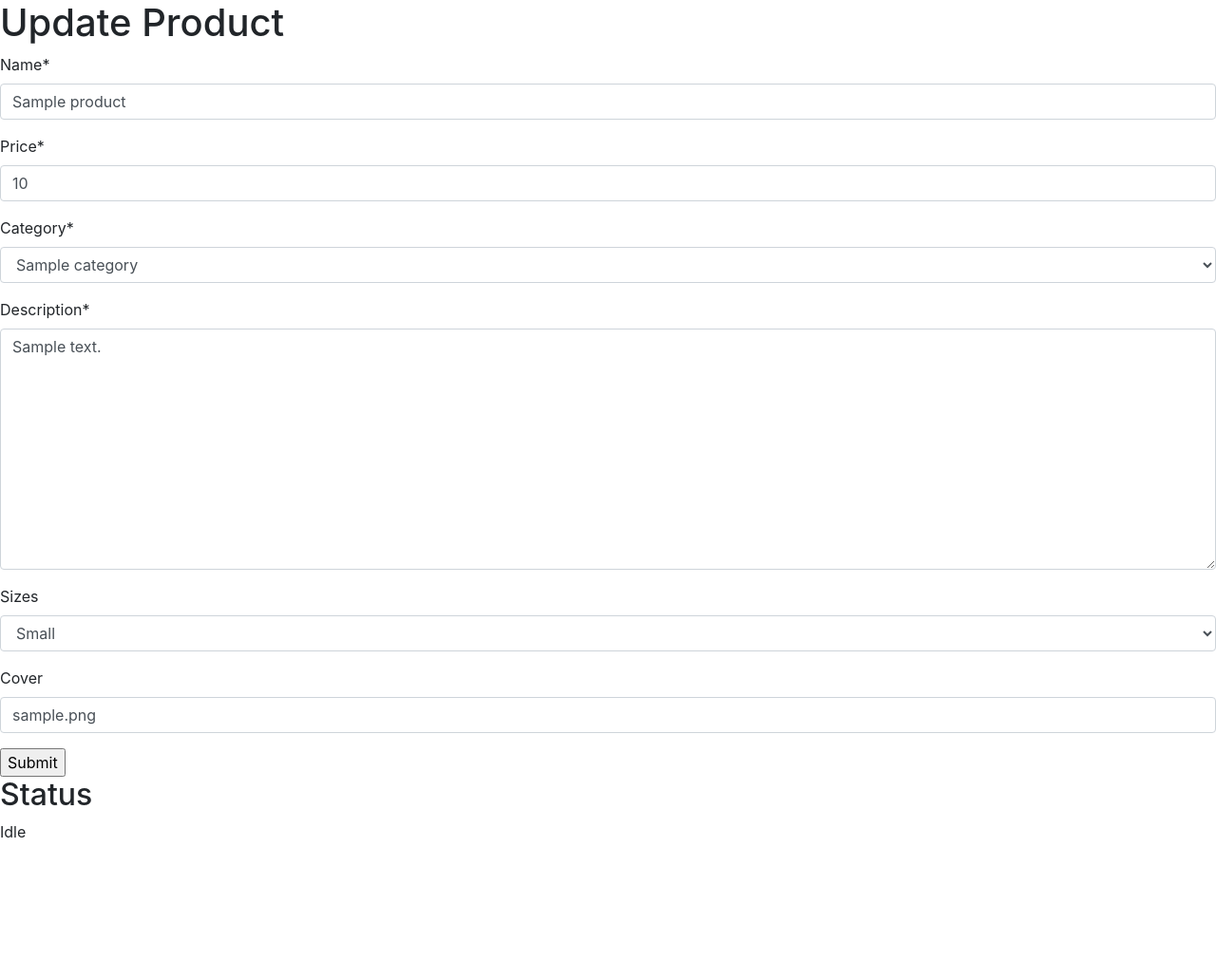
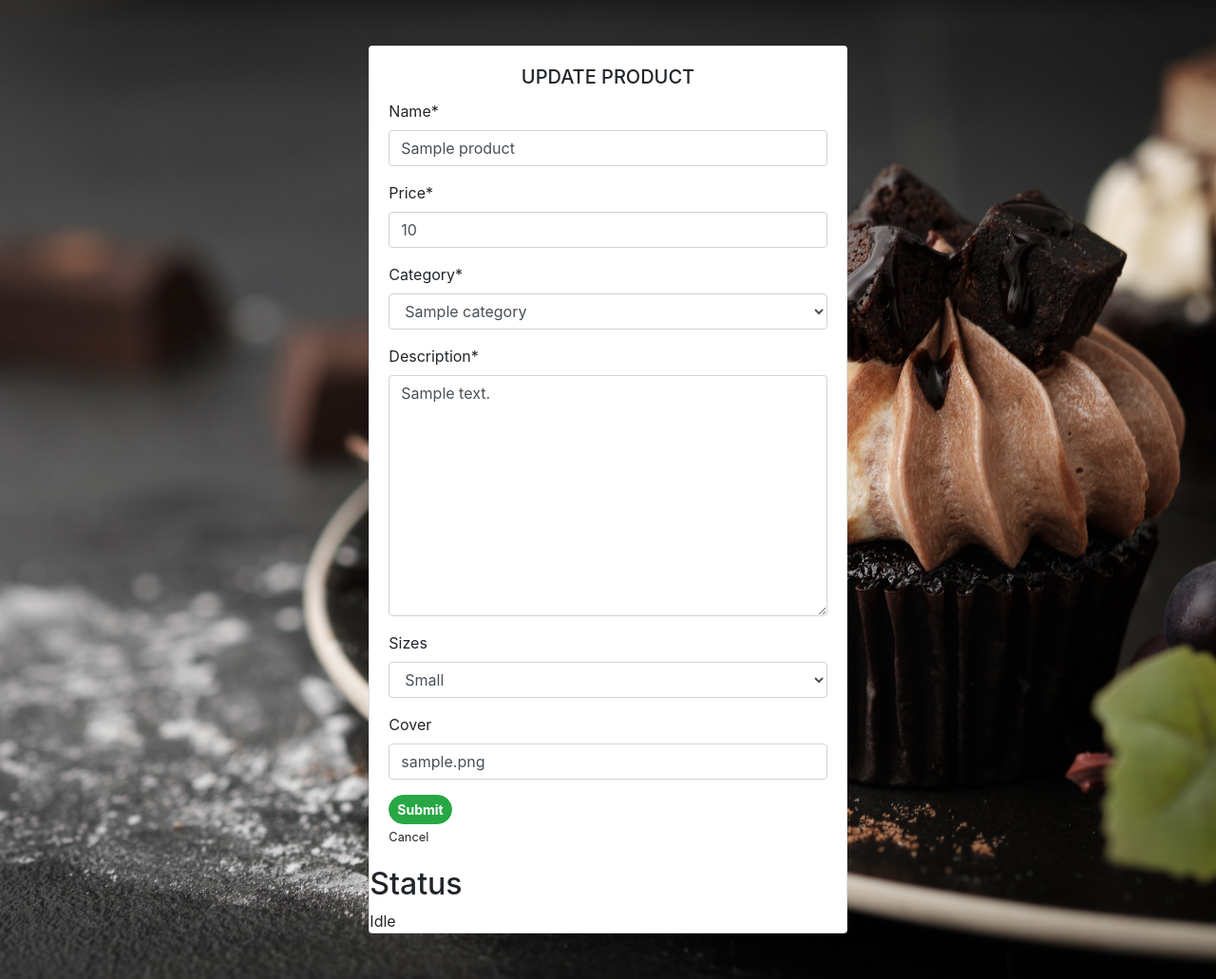
Before and after one commit to Code-Institute-Submissions/Warm-Bakes, a Django app: page /products/edit/00000000-0000-0000-0000-000000000001 in a window 1280 px wide. Shown: the whole page at 95% size. Before the commit the page ends 882 px from the top, so only its background shows below. Run offline with Django 3.2, Linux system fonts and the light colour scheme; tables that the repository leaves empty hold one stand-in row (values such as "Sample post"); some libraries are stand-ins or nearby versions; some web fonts are replaced.

Commit message:
updated designs  for all product template  pages

```diff
--- a/products/templates/products/show_all_products.template.html
+++ b/products/templates/products/show_all_products.template.html
@@ -95,10 +95,12 @@
           <!-- FIRST EXAMPLE ===================================-->
           <div class="row py-5">
             {% for product in products %}
-            {% cloudinary product.cover %}
+
             <div class="col-lg-4">
               <figure class="rounded p-3 bg-white shadow-sm" onclick="window.location.href='{% url 'show_product_detail_route' product_id=product.id %}'">
-                <img src="{% cloudinary product.cpver %}" alt="product-image" class="w-100 card-img-top">
+                <div class="w-100 card-img-top">
+                  {% cloudinary product.cover class="product-image"%}
+                </div>
                 <figcaption class="p-4 card-img-bottom">
                   <h2 class="h5 font-weight-bold mb-2 font-italic">{{product.name}}</h2>
                   <p class="mb-0 text-small text-muted font-italic">{{product.description}}</p>
--- a/products/templates/products/update_product.template.html
+++ b/products/templates/products/update_product.template.html
@@ -3,14 +3,21 @@
 {% load cloudinary %}
 {% load static %}
 
+
 {%block content %}
-<h1>Update Product</h1>
+<div id="listing-area">
+    <div class="container-fluid">
+        <div class="row">
+            <div class="col-sm-9 col-md-7 col-lg-5 mx-auto">
+                <div class="card card-listing my-5">
+                    <div class="card-body">
+                        <h5 class="card-title text-center">UPDATE PRODUCT</h5>
                         <form method="POST" enctype="multipart/form-data" id="form">
                             {%csrf_token%}
                             {{form|crispy}}
-	  <input type="submit"/>
+                            <input class="btn btn-success btn-sm rounded-pill font-weight-bold " type="submit"/>
                         </form>
-
+                        <a class="small text-center " href="{% url 'product_inventory_route'}" style="color:inherit;">Cancel</a></div>
                         <div class="status">
                             <h2>Status</h2>
                             <span class="status_value">Idle</span>
@@ -18,6 +25,12 @@
 
                         <div class="uploaded_info_holder">
 
+                        </div>
+                    </div>
+                </div>
+            </div>
+        </div>
+    </div>
 </div>
 {%endblock%}
 {% block js %}
--- a/static/styles.css
+++ b/static/styles.css
@@ -249,3 +249,20 @@ html{
     font-size:17px;
     color:black;
 }
+
+.product-image{
+    width:100%;
+}
+
+#database-background-area,
+#listing-area{
+    background-image: url(../static/database-background-image.jpg);
+    background-size:cover;
+    background-position: center;
+    background-repeat: no-repeat;
+}
+
+#back-home-btn{
+    width: 15%;
+    color:white;
+}
```
Also changed, not shown: products/templates/products/create_product.template.html (+15 -2 lines), products/templates/products/delete_product.template.html (+12 -0 lines), products/templates/products/products_inventory.template.html (+40 -23 lines), static/database-background-image.jpg (added). Lines whose indentation alone changed are shown as unchanged.
